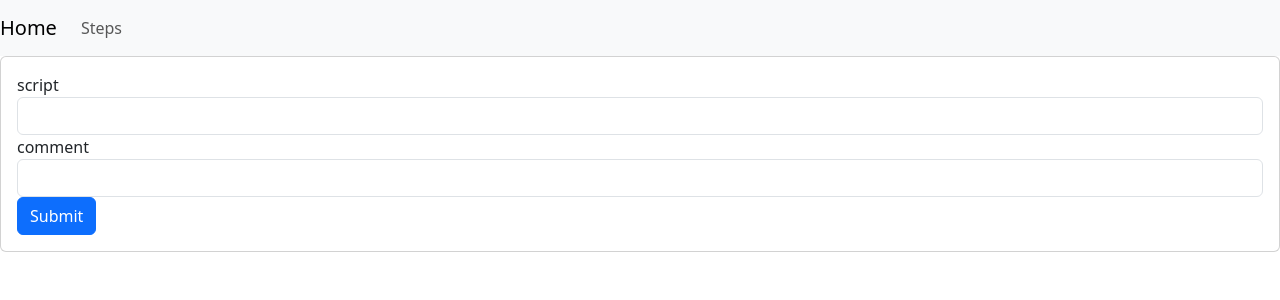
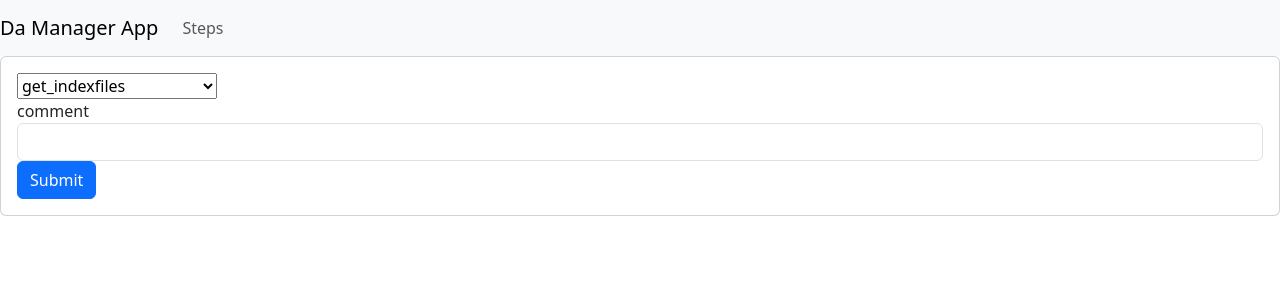
Before and after one commit to DavidNemeskey/cc_corpus, a FastAPI app: page /create_step_form/ in a window 1280 px wide. Shown: the top 300 px of the page. Run offline with FastAPI, Linux system fonts and the light colour scheme; some libraries are stand-ins or nearby versions.

Commit message:
Create step frontend got dropdown list

```diff
--- a/app/main.py
+++ b/app/main.py
@@ -7,6 +7,7 @@ from sqlalchemy.orm import Session
 
 
 from . import crud, models, seed_db, schemas
+from .config import config
 from .database import SessionLocal, engine
 
 
@@ -70,7 +71,8 @@ def query_step_by_id(step_id: int, request: Request,
 # This is a GET route which displays the form to create a new step
 @app.get("/create_step_form/", response_class=HTMLResponse)
 def create_step_form(request: Request):
-    context = {"request": request}
+    step_types = list(config["scripts"].keys())
+    context = {"request": request, "step_types": step_types}
     return templates.TemplateResponse("new_step.html", context)
 
 
--- a/app/templates/base.html
+++ b/app/templates/base.html
@@ -7,11 +7,11 @@
     </head>
     <body>
         <nav class="navbar navbar-expand-lg navbar-light bg-light">
-            <a class="navbar-brand" href="#">Home</a>
+            <a class="navbar-brand" href="#">Da Manager App</a>
             <div class="collapse navbar-collapse">
                 <ul class="navbar-nav mr-auto">
                 <li class="nav-item active">
-                    <a class="nav-link" href="#">Steps</a>
+                    <a class="nav-link" href="/">Steps</a>
                 </li>
             </ul>
             </div>
@@ -19,5 +19,6 @@
 
         {% block content %}
         {% endblock %}
+
     </body>
 </html>
--- a/app/templates/new_step.html
+++ b/app/templates/new_step.html
@@ -3,10 +3,15 @@
     <div class="card card-body">
         <form action="/create_step/" method="post">
 
-            <div>
-                <label for="stepName">script</label>
-                <input type="text" class="form-control" name="stepName">
-            </div>
+<!--            <div>-->
+<!--                <label for="stepName">script</label>-->
+<!--                <input type="text" class="form-control" name="stepName">-->
+<!--            </div>-->
+            <select name="stepName">
+                {% for step_type in step_types %}
+                    <option value="{{ step_type }}">{{ step_type}}</option>
+                {% endfor %}
+            </select>
 
             <div>
                 <label for="comment">comment</label>
```
Also changed, not shown: app/sql_app.db.
